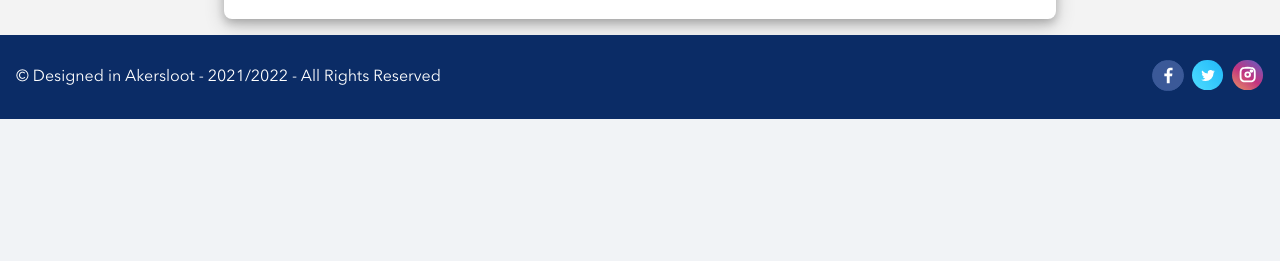
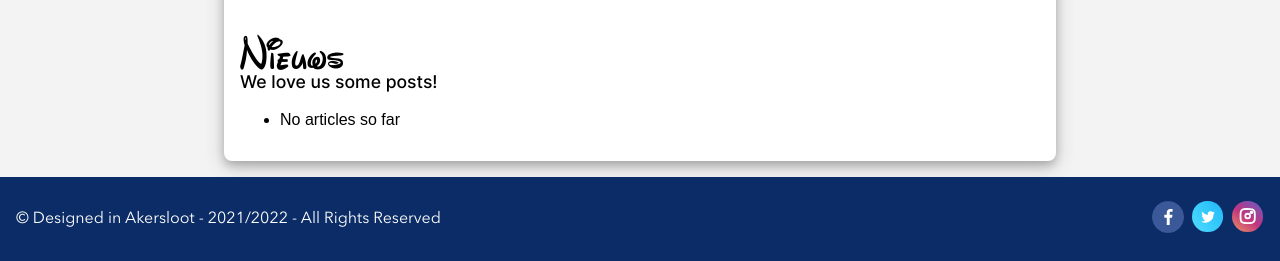
Before and after one commit to Obdam/jotacross, a Flask app: page / in a window 1280 px wide. Shown: the part 1016-1277 px from the top of the page. Before the commit the page ends 1135 px from the top, so only its background shows below. Run offline with Flask 2, Linux system fonts and the light colour scheme.

Commit message:
Updated blog post design

```diff
--- a/application.py
+++ b/application.py
@@ -21,16 +21,17 @@
 @app.route('/')
 def home():
     # Articles are pages with a publication date
-    # published_articles = (p for p in flatpages if 'published' in p.meta)
+    published_articles = (p for p in flatpages if 'published' in p.meta)
     # Show the 10 most recent articles, most recent first.
-    # latest = sorted(articles, reverse=True, key=lambda p: p.meta['published'])
-    return render_template('home.html')
+    latest = sorted(published_articles, reverse=True,
+                    key=lambda p: p.meta['published'])
+    return render_template('home.html', articles=latest)
 
 
-# @app.route('/articles/<name>.html')
-# def articles(name):
-#     post = flatpages.get_or_404(name)
-#     return render_template('blog_post.html', post=post)
+@app.route('/articles/<name>.html')
+def articles(name):
+    post = flatpages.get_or_404(name)
+    return render_template('blog_post.html', post=post)
 
 
 if __name__ == "__main__":
--- a/static/css/stylesheet.css
+++ b/static/css/stylesheet.css
@@ -95,7 +95,6 @@
     font-weight: 400;
 }
 
-
 /* Header */
 header {
     display: flex;
@@ -120,8 +119,7 @@
     font-family: 'AvenirNext', 'Inter', Helvetica;
 }
 
-header a:hover,
-a:focus {
+header a:hover, a:focus {
     text-decoration-color: var(--ligt-blue);
 }
 
@@ -149,10 +147,8 @@
 .menu {
     display: flex;
     justify-content: space-between;
-    /* align-items: center; */
     margin-right: 2rem;
 }
-
 
 /* Content Grid */
 main {
@@ -178,13 +174,21 @@
     font-size: 1.10rem;
 }
 
+main article .article_metadata {
+    font-size: 1rem
+}
+
+main article .article_contents img {
+    max-width: 100%;
+    height: auto;
+}
+
 .uitslag {
     max-width: inherit;
     height: 500px;
     margin: auto;
     width: 100%;
 }
-
 
 /* Footer */
 footer {
@@ -348,3 +352,9 @@
         grid-template-areas: "content content content content""content content content content";
     }
 }
+
+@media only screen and (max-width: 1024px) {
+    main {
+        grid-template-columns: 10% 1fr 1fr 10%;
+    }
+}
--- a/templates/home.html
+++ b/templates/home.html
@@ -1,14 +1,33 @@
-{% extends "main.html" %} {% block content %}
+{% extends "main.html" %}
+{% block content %}
 <h1>{% block title %} JotaCross 2022 {% endblock %}</h1>
 <p>
-    Op 15 oktober 2022 is het zover! Ga mee naar het sprookjesland van Noord-Holland: Akersloot! Tijdens deze doldwaze avond zal Scouting Akersloot de Strandwal ombouwen tot het majestueuze Strandwal Studios, de plek waar dromen worden gerealiseerd ✨.
+    Op 15 oktober 2022 is het zover! Ga mee naar het sprookjesland van Noord-Holland: Akersloot! Tijdens deze doldwaze
+    avond zal Scouting Akersloot de Strandwal ombouwen tot het majestueuze Strandwal Studios, de plek waar dromen worden
+    gerealiseerd ✨.
 </p>
 
 <p>
-    Denk aan koning worden van alle dieren, vinden van hét glazen muiltje of toch het oord waar speelgoed tot leven komt. Je moet op 22 oktober één ding niet vergeten: <i>never grow up</i>…
+    Denk aan koning worden van alle dieren, vinden van hét glazen muiltje of toch het oord waar speelgoed tot leven
+    komt. Je moet op 22 oktober één ding niet vergeten: <i>never grow up</i>…
 </p>
 
 <h2>Excel-ereren</h2>
-<p>Kan je nou echt niet wachten om de magische wereld van de JotaCross 2022 te betreden? Calculeer hier dan je eigen uitslag!
+<p>Kan je nou echt niet wachten om de magische wereld van de JotaCross 2022 te betreden? Calculeer hier dan je eigen
+    uitslag!
 </p>
-<iframe class="uitslag" src="https://docs.google.com/spreadsheets/d/1mO-HqwlJEnv41-vgDOYc8ERJxUDEFUXUFlTWJQDz7y8/edit?usp=sharing?gid=0&amp;single=true&amp;widget=true&amp;headers=false"></iframe> {% endblock content %}
+<iframe class="uitslag"
+    src="https://docs.google.com/spreadsheets/d/1mO-HqwlJEnv41-vgDOYc8ERJxUDEFUXUFlTWJQDz7y8/edit?usp=sharing?gid=0&amp;single=true&amp;widget=true&amp;headers=false"></iframe>
+
+<h2>Nieuws</h2>
+<p>We love us some posts!</p>
+<ul>
+    {% for article in articles %}
+    <li>
+        <a href="{{ url_for('articles', name=article.path) }}">{{ article.title }}</a>
+    </li>
+    {% else %}
+    <li>No articles so far</li>
+    {% endfor %}
+</ul>
+{% endblock content %}
--- a/templates/main.html
+++ b/templates/main.html
@@ -6,7 +6,7 @@
     <meta name="viewport" content="width=device-width, initial-scale=1.0">
     <meta http-equiv="X-UA-Compatible" content="ie=edge">
     <link rel="stylesheet" type="text/css" href="{{ url_for('static', filename='css/stylesheet.css') }}">
-    <title> {% block title %}{% endblock %}</title>
+    <title> {% block title %}{% endblock %} - JotaCross 2022</title>
 </head>
 
 <body>
```
Also changed, not shown: articles/first_post.md (+12 -2 lines), templates/blog_post.html (+8 -3 lines), static/images/overwinning.jpg (added).
